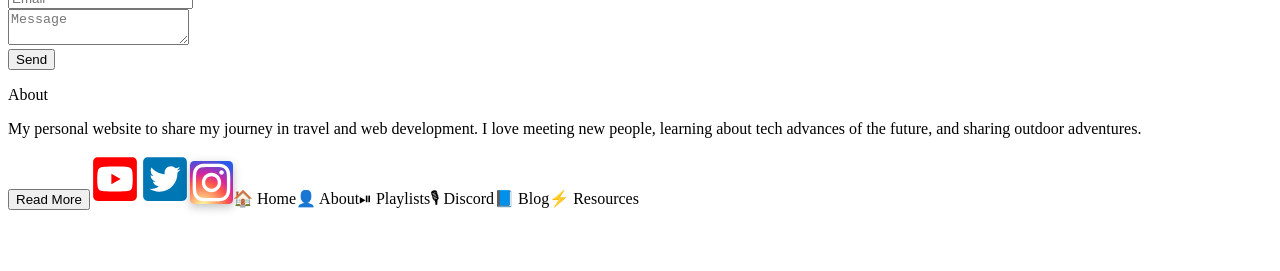
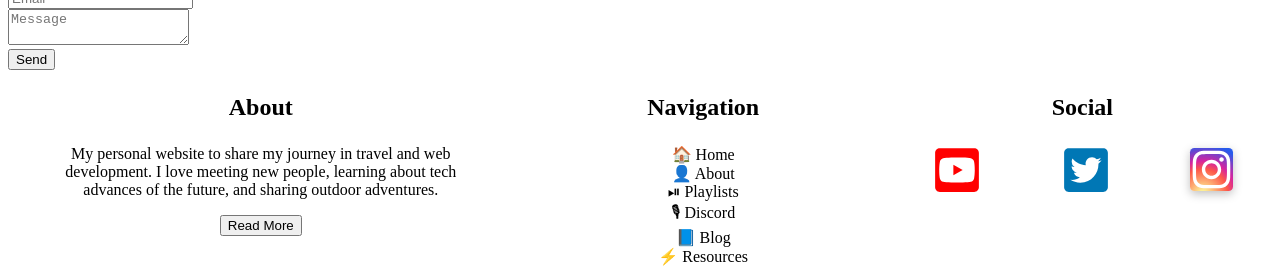
Before and after one commit to timh1203/tdNet2, a Next.js app: page / in a window 1280 px wide. Shown: the part 1053-1324 px from the top of the page. Before the commit the page ends 1275 px from the top, so only its background shows below. Built offline with nearby package versions, Linux system fonts and the light colour scheme; no server answers.

Commit message:
Add footer styling

```diff
--- a/src/components/libs/Footer/index.js
+++ b/src/components/libs/Footer/index.js
@@ -1,23 +1,69 @@
+// PACKAGES
+import styled from 'styled-components'
+
 // LOCAL
 import Social from '../Social'
 import Menu from '../Menu'
 
 const About = () => {
   return (
-    <>
-      <p>About</p>
+    <Div1>
+      <P1>About</P1>
       <p>My personal website to share my journey in travel and web development. I love meeting new people, learning about tech advances of the future, and sharing outdoor adventures.</p>
       <button>Read More</button>
-    </>
+    </Div1>
   )
 }
 
 const Footer = () => (
-  <main className="Footer">
-    <About />
-    <Social />
-    <Menu />
-  </main>
+  <Main1>
+    <Section1>
+      <About />
+    </Section1>
+    <Section2>
+      <P1>Navigation</P1>
+      <Menu />
+    </Section2>
+    <Section3>
+      <P1>Social</P1>
+      <Div2>
+        <Social />
+      </Div2>
+    </Section3>
+  </Main1>
 )
 
+const Main1 = styled.main`
+  display: flex;
+  justify-content: space-around;
+
+`
+const Section1 = styled.section`
+  width: 40%;
+  text-align: center;
+`
+const Div1 = styled.div`
+  width: 80%;
+  margin: 0 auto;
+`
+const P1 = styled.p`
+  font-size: 1.5rem;
+  font-weight: 800;
+`
+const Section2 = styled.section`
+  display: flex;
+  flex-direction: column;
+  align-items: center;
+  width: 30%;
+  `
+const Section3 = styled.section`
+  width: 30%;
+  text-align: center;
+`
+const Div2 = styled.div`
+  display: flex;
+  justify-content: space-around;
+  align-items: center;
+`
+
 export default Footer
```
